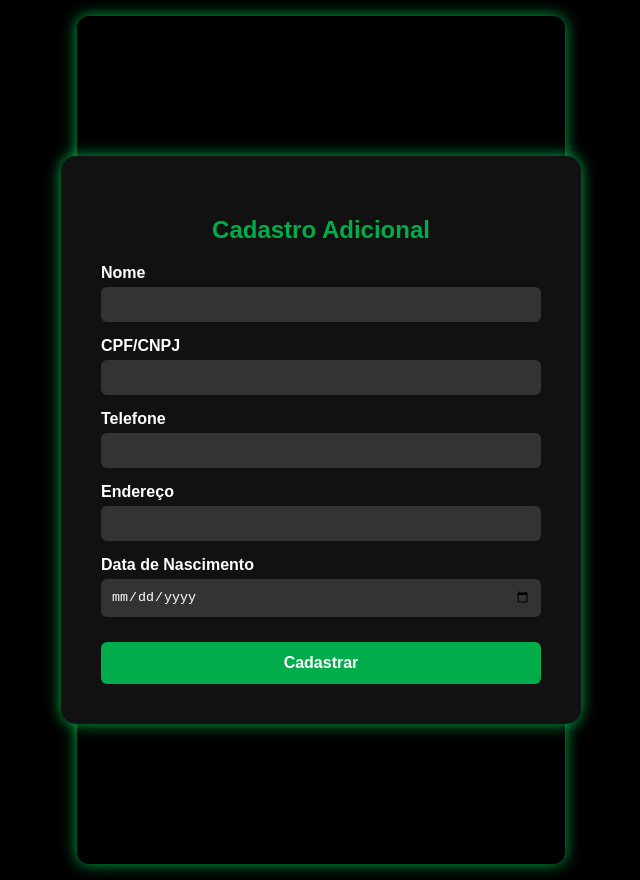
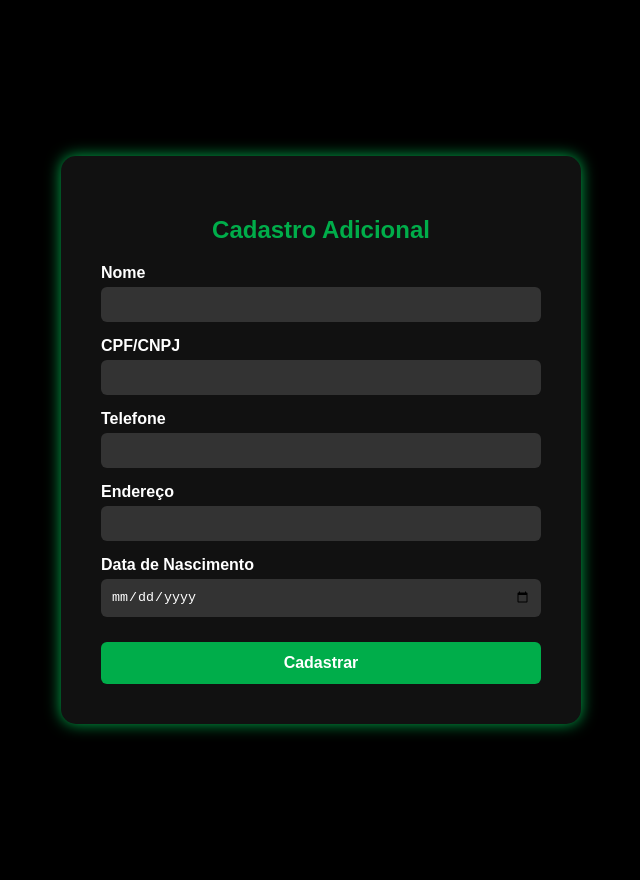
Before and after one commit to gitMasterAms/BankUp, a React (Vite) app: page /cadAdicional in a window 1280 px wide. Shown: the whole page, without its empty margins (319-959 px from the left). Built offline with nearby package versions, Linux system fonts and the light colour scheme.

Commit message:
cadastro sem fundo duplicado

```diff
--- a/src/styles/CadAdicional.css
+++ b/src/styles/CadAdicional.css
@@ -13,10 +13,7 @@
 
 /* Container centralizado */
 .cadastro-wrapper {
-  background-color: #1c1c1c;
   padding: 24px;
-  border-radius: 12px;
-  box-shadow: 0 0 15px #00AD4A;
   display: flex;
   flex-direction: column;
   align-items: center;
```
